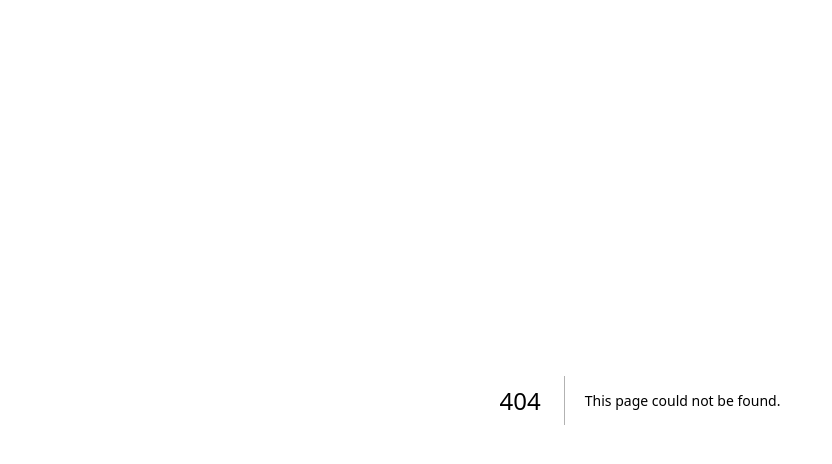
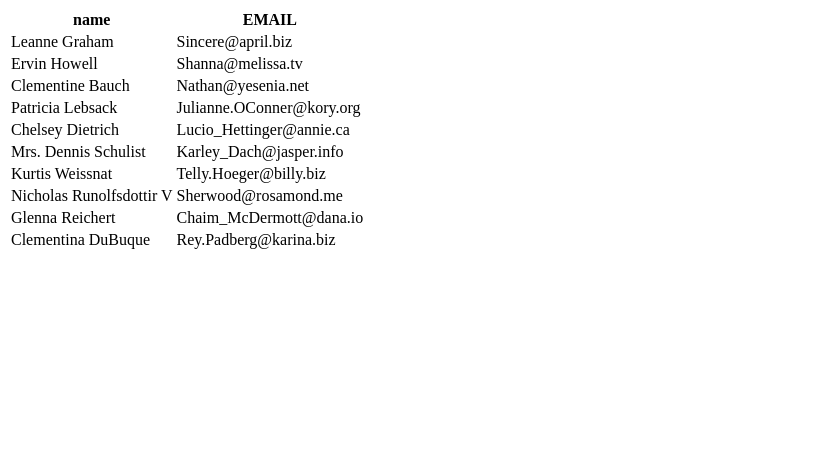
Before and after one commit to sagartmg2/m-f-react-next, a Next.js app in the folder my-app/: page /users in a window 1280 px wide. Before the commit this address had no page. Shown: the top 464 px of the page, without its empty margins (0-832 px from the left). Built offline with nearby package versions, Linux system fonts and the light colour scheme.

Commit message:
useState

```diff
--- a/my-app/pages/products.js
+++ b/my-app/pages/products.js
@@ -19,6 +19,7 @@
         <Product name="one" description = "descripiion - one" />
         <Product name="two" description = "descripiion - two" />
         <Product name="three" description = "descripiion -three" />
+        <Product name="four" description= "four desciption" />
 
     </>
 }
--- /dev/null
+++ b/my-app/pages/users.js
@@ -0,0 +1,259 @@
+function Users() {
+    let users = [
+        {
+            "id": 1,
+            "name": "Leanne Graham",
+            "username": "Bret",
+            "email": "Sincere@april.biz",
+            "address": {
+                "street": "Kulas Light",
+                "suite": "Apt. 556",
+                "city": "Gwenborough",
+                "zipcode": "92998-3874",
+                "geo": {
+                    "lat": "-37.3159",
+                    "lng": "81.1496"
+                }
+            },
+            "phone": "1-770-736-8031 x56442",
+            "website": "hildegard.org",
+            "company": {
+                "name": "Romaguera-Crona",
+                "catchPhrase": "Multi-layered client-server neural-net",
+                "bs": "harness real-time e-markets"
+            }
+        },
+        {
+            "id": 2,
+            "name": "Ervin Howell",
+            "username": "Antonette",
+            "email": "Shanna@melissa.tv",
+            "address": {
+                "street": "Victor Plains",
+                "suite": "Suite 879",
+                "city": "Wisokyburgh",
+                "zipcode": "90566-7771",
+                "geo": {
+                    "lat": "-43.9509",
+                    "lng": "-34.4618"
+                }
+            },
+            "phone": "010-692-6593 x09125",
+            "website": "anastasia.net",
+            "company": {
+                "name": "Deckow-Crist",
+                "catchPhrase": "Proactive didactic contingency",
+                "bs": "synergize scalable supply-chains"
+            }
+        },
+        {
+            "id": 3,
+            "name": "Clementine Bauch",
+            "username": "Samantha",
+            "email": "Nathan@yesenia.net",
+            "address": {
+                "street": "Douglas Extension",
+                "suite": "Suite 847",
+                "city": "McKenziehaven",
+                "zipcode": "59590-4157",
+                "geo": {
+                    "lat": "-68.6102",
+                    "lng": "-47.0653"
+                }
+            },
+            "phone": "1-463-123-4447",
+            "website": "ramiro.info",
+            "company": {
+                "name": "Romaguera-Jacobson",
+                "catchPhrase": "Face to face bifurcated interface",
+                "bs": "e-enable strategic applications"
+            }
+        },
+        {
+            "id": 4,
+            "name": "Patricia Lebsack",
+            "username": "Karianne",
+            "email": "Julianne.OConner@kory.org",
+            "address": {
+                "street": "Hoeger Mall",
+                "suite": "Apt. 692",
+                "city": "South Elvis",
+                "zipcode": "53919-4257",
+                "geo": {
+                    "lat": "29.4572",
+                    "lng": "-164.2990"
+                }
+            },
+            "phone": "493-170-9623 x156",
+            "website": "kale.biz",
+            "company": {
+                "name": "Robel-Corkery",
+                "catchPhrase": "Multi-tiered zero tolerance productivity",
+                "bs": "transition cutting-edge web services"
+            }
+        },
+        {
+            "id": 5,
+            "name": "Chelsey Dietrich",
+            "username": "Kamren",
+            "email": "Lucio_Hettinger@annie.ca",
+            "address": {
+                "street": "Skiles Walks",
+                "suite": "Suite 351",
+                "city": "Roscoeview",
+                "zipcode": "33263",
+                "geo": {
+                    "lat": "-31.8129",
+                    "lng": "62.5342"
+                }
+            },
+            "phone": "(254)954-1289",
+            "website": "demarco.info",
+            "company": {
+                "name": "Keebler LLC",
+                "catchPhrase": "User-centric fault-tolerant solution",
+                "bs": "revolutionize end-to-end systems"
+            }
+        },
+        {
+            "id": 6,
+            "name": "Mrs. Dennis Schulist",
+            "username": "Leopoldo_Corkery",
+            "email": "Karley_Dach@jasper.info",
+            "address": {
+                "street": "Norberto Crossing",
+                "suite": "Apt. 950",
+                "city": "South Christy",
+                "zipcode": "23505-1337",
+                "geo": {
+                    "lat": "-71.4197",
+                    "lng": "71.7478"
+                }
+            },
+            "phone": "1-477-935-8478 x6430",
+            "website": "ola.org",
+            "company": {
+                "name": "Considine-Lockman",
+                "catchPhrase": "Synchronised bottom-line interface",
+                "bs": "e-enable innovative applications"
+            }
+        },
+        {
+            "id": 7,
+            "name": "Kurtis Weissnat",
+            "username": "Elwyn.Skiles",
+            "email": "Telly.Hoeger@billy.biz",
+            "address": {
+                "street": "Rex Trail",
+                "suite": "Suite 280",
+                "city": "Howemouth",
+                "zipcode": "58804-1099",
+                "geo": {
+                    "lat": "24.8918",
+                    "lng": "21.8984"
+                }
+            },
+            "phone": "210.067.6132",
+            "website": "elvis.io",
+            "company": {
+                "name": "Johns Group",
+                "catchPhrase": "Configurable multimedia task-force",
+                "bs": "generate enterprise e-tailers"
+            }
+        },
+        {
+            "id": 8,
+            "name": "Nicholas Runolfsdottir V",
+            "username": "Maxime_Nienow",
+            "email": "Sherwood@rosamond.me",
+            "address": {
+                "street": "Ellsworth Summit",
+                "suite": "Suite 729",
+                "city": "Aliyaview",
+                "zipcode": "45169",
+                "geo": {
+                    "lat": "-14.3990",
+                    "lng": "-120.7677"
+                }
+            },
+            "phone": "586.493.6943 x140",
+            "website": "jacynthe.com",
+            "company": {
+                "name": "Abernathy Group",
+                "catchPhrase": "Implemented secondary concept",
+                "bs": "e-enable extensible e-tailers"
+            }
+        },
+        {
+            "id": 9,
+            "name": "Glenna Reichert",
+            "username": "Delphine",
+            "email": "Chaim_McDermott@dana.io",
+            "address": {
+                "street": "Dayna Park",
+                "suite": "Suite 449",
+                "city": "Bartholomebury",
+                "zipcode": "76495-3109",
+                "geo": {
+                    "lat": "24.6463",
+                    "lng": "-168.8889"
+                }
+            },
+            "phone": "(775)976-6794 x41206",
+            "website": "conrad.com",
+            "company": {
+                "name": "Yost and Sons",
+                "catchPhrase": "Switchable contextually-based project",
+                "bs": "aggregate real-time technologies"
+            }
+        },
+        {
+            "id": 10,
+            "name": "Clementina DuBuque",
+            "username": "Moriah.Stanton",
+            "email": "Rey.Padberg@karina.biz",
+            "address": {
+                "street": "Kattie Turnpike",
+                "suite": "Suite 198",
+                "city": "Lebsackbury",
+                "zipcode": "31428-2261",
+                "geo": {
+                    "lat": "-38.2386",
+                    "lng": "57.2232"
+                }
+            },
+            "phone": "024-648-3804",
+            "website": "ambrose.net",
+            "company": {
+                "name": "Hoeger LLC",
+                "catchPhrase": "Centralized empowering task-force",
+                "bs": "target end-to-end models"
+            }
+        }
+    ]
+
+    return <>
+        <table>
+            <thead>
+                <tr>
+                    <th>name</th>
+                    <th>EMAIL</th>
+                </tr>
+            </thead>
+            <tbody>
+                {
+                    users.map(user => {
+                        return <tr key={user.id}>
+                            <td>{user.name}</td>
+                            <td>{user.email}</td>
+                        </tr>
+                    })
+                }
+            </tbody>
+        </table>
+
+    </>
+
+
+}
+export default Users;
```
Also changed, not shown: my-app/components/product.js (+3 -4 lines), my-app/pages/counter-class.js (added, +28 -0 lines), my-app/pages/counter.js (added, +26 -0 lines).
